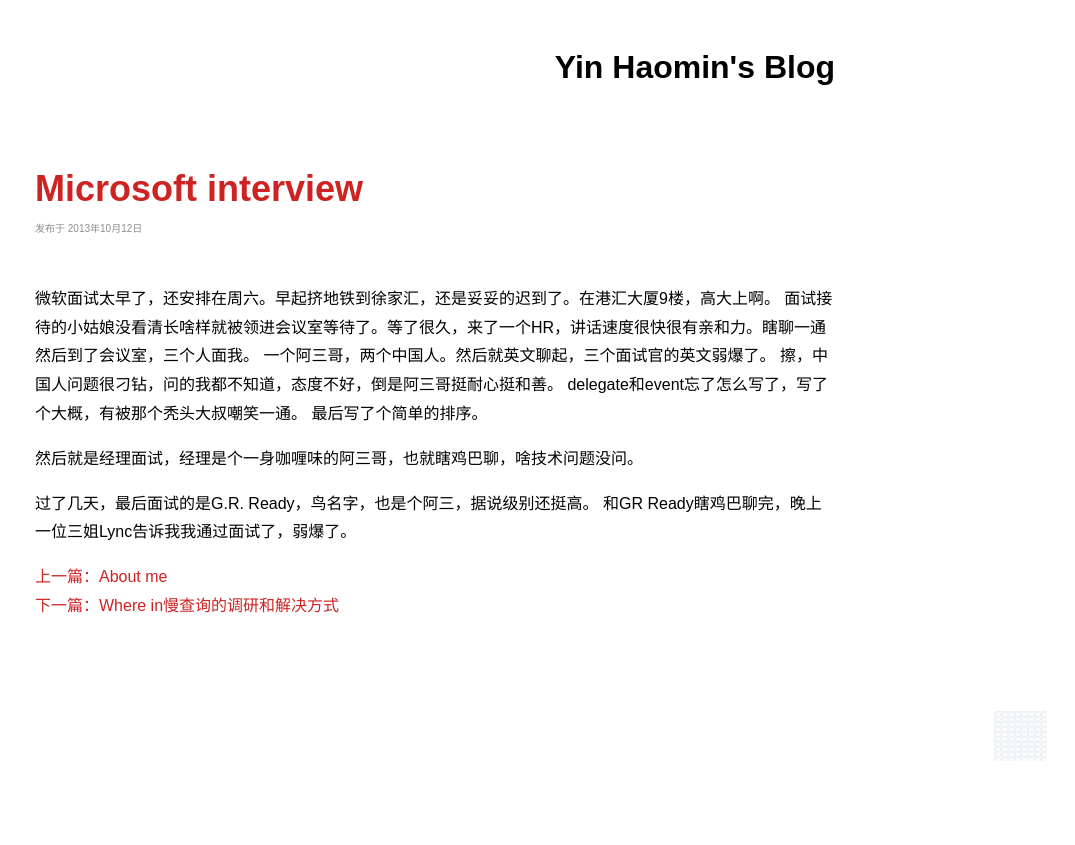
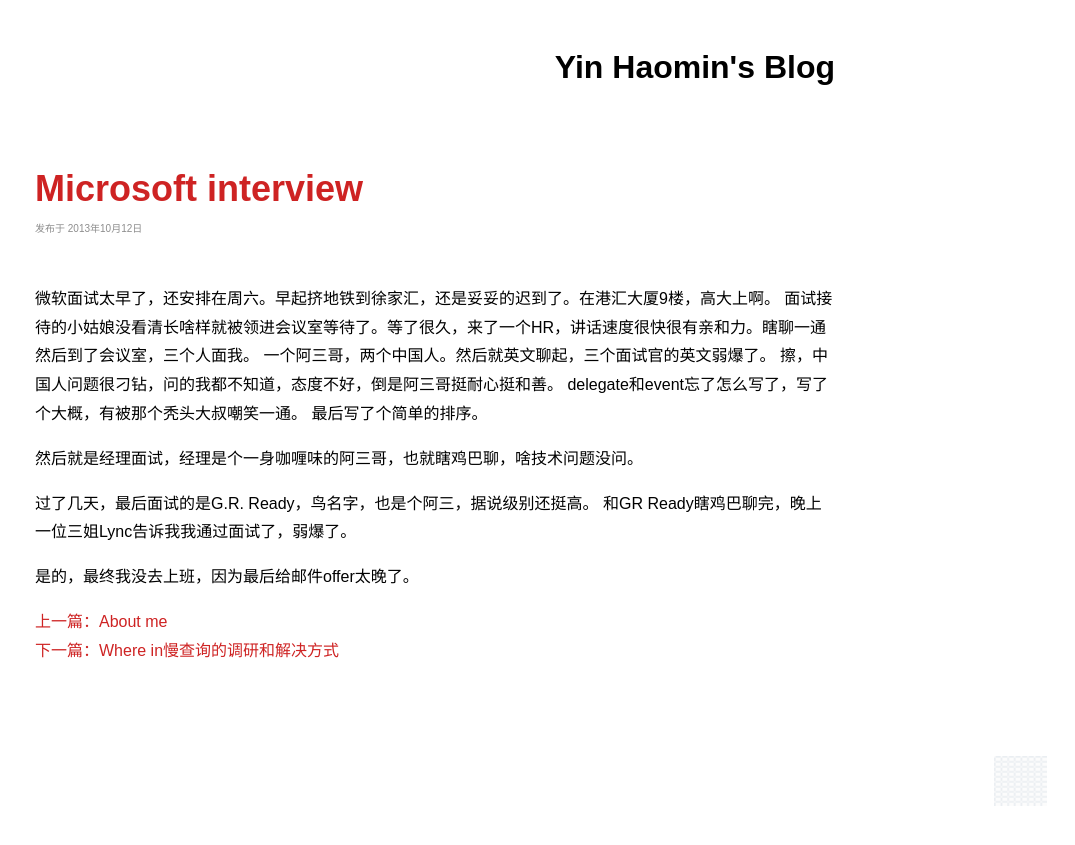
Before and after one commit to yinhaomin/yinhaomin.github.io, a Jekyll site: the page built from _posts/2013-10-12-Microsoft interview.md, in a window 1280 px wide. Shown: the top 845 px of the page, without its empty margins (205-1280 px from the left). Built offline with Jekyll 4.4.1, drawn with Linux system fonts in a browser that asks for light colours; comment, search, counter and statistics services are not loaded.

Commit message:
Update 2013-10-12-Microsoft interview.md

```diff
--- a/_posts/2013-10-12-Microsoft interview.md
+++ b/_posts/2013-10-12-Microsoft interview.md
@@ -16,3 +16,5 @@
 
 过了几天，最后面试的是G.R. Ready，鸟名字，也是个阿三，据说级别还挺高。
 和GR Ready瞎鸡巴聊完，晚上一位三姐Lync告诉我我通过面试了，弱爆了。
+
+是的，最终我没去上班，因为最后给邮件offer太晚了。
```
